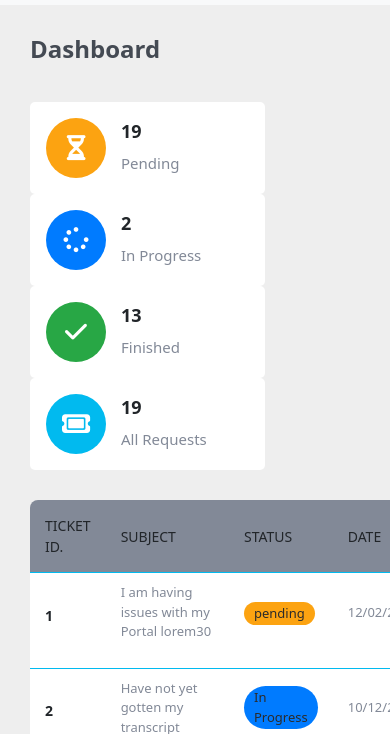
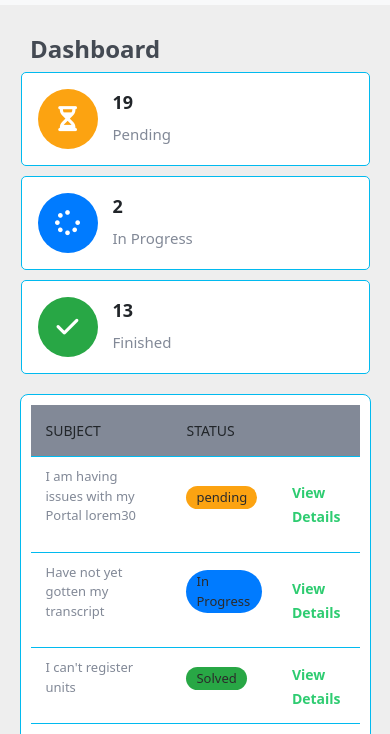
Before and after one commit to brimlenz/Student-Help-Desk, a plain HTML site: page index.html in a window 390 px wide. Shown: the part 53-787 px from the top of the page. Drawn offline with nearby package versions, Linux system fonts and the light colour scheme.

Commit message:
Update on responsiveness

```diff
--- a/index.html
+++ b/index.html
@@ -64,7 +64,7 @@
         <!--Info Cards-->
         <div class="values">
 
-          <div class="val-box">
+          <div class="val-box pending">
 
                 <i class="fa fa-hourglass-half" aria-hidden="true"></i>
                 <div>
@@ -73,7 +73,7 @@
                 </div>
 
             </div>
-            <div class="val-box">
+            <div class="val-box in-progress">
 
               <i class="fa fa-spinner" aria-hidden="true"></i>
               <div>
@@ -82,7 +82,7 @@
               </div>
           </div>
 
-          <div class="val-box">
+          <div class="val-box finished">
 
             <i class="fa fa-check" aria-hidden="true"></i>
             <div>
@@ -90,7 +90,7 @@
               <span>Finished</span>
             </div>
         </div>
-        <div class="val-box">
+        <div class="val-box request">
 
           <i class="fa fa-ticket" aria-hidden="true"></i>
           <div>
@@ -103,11 +103,11 @@
           <table width="100%" >
             <thead>
               <tr>
-                <td>Ticket Id.</td>
-                <td>Subject</td>
-                <td>Status</td>
-                <td>Date</td>
-                <td></td>
+                <td class="ticket-id">Ticket Id.</td>
+                <td class="ticket-subject">Subject</td>
+                <td class="ticket-status" >Status</td>
+                <td class="ticket-date">Date</td>
+                <td class="ticket-details"></td>
               </tr>
             </thead>
             <tbody>
--- a/style.css
+++ b/style.css
@@ -171,3 +171,38 @@ tbody tr td{
     color: #e67e22;
     font-weight: 600;
 }
+
+@media(max-width: 767px){
+    .board{
+        margin: auto;
+        width: 90%;
+        padding: 10px;
+        border: 1px solid  #01baef;
+    }
+
+    .ticket-id, .ticket-date{
+        display: none;
+    }
+    .values{
+        padding: 0px 1px 0px;
+        width: 90%;
+        margin-top: auto;
+        margin-left: auto;
+        margin-right: auto;
+        margin-bottom: 10px;
+
+
+    }
+    .values .val-box{
+        margin-bottom: 10px;
+        width: 100%;
+        border: 1px solid  #01baef;
+    }
+    .values .request{
+        display: none;
+    }
+    thead {
+        border-radius: 5px;
+    }
+
+}
```
